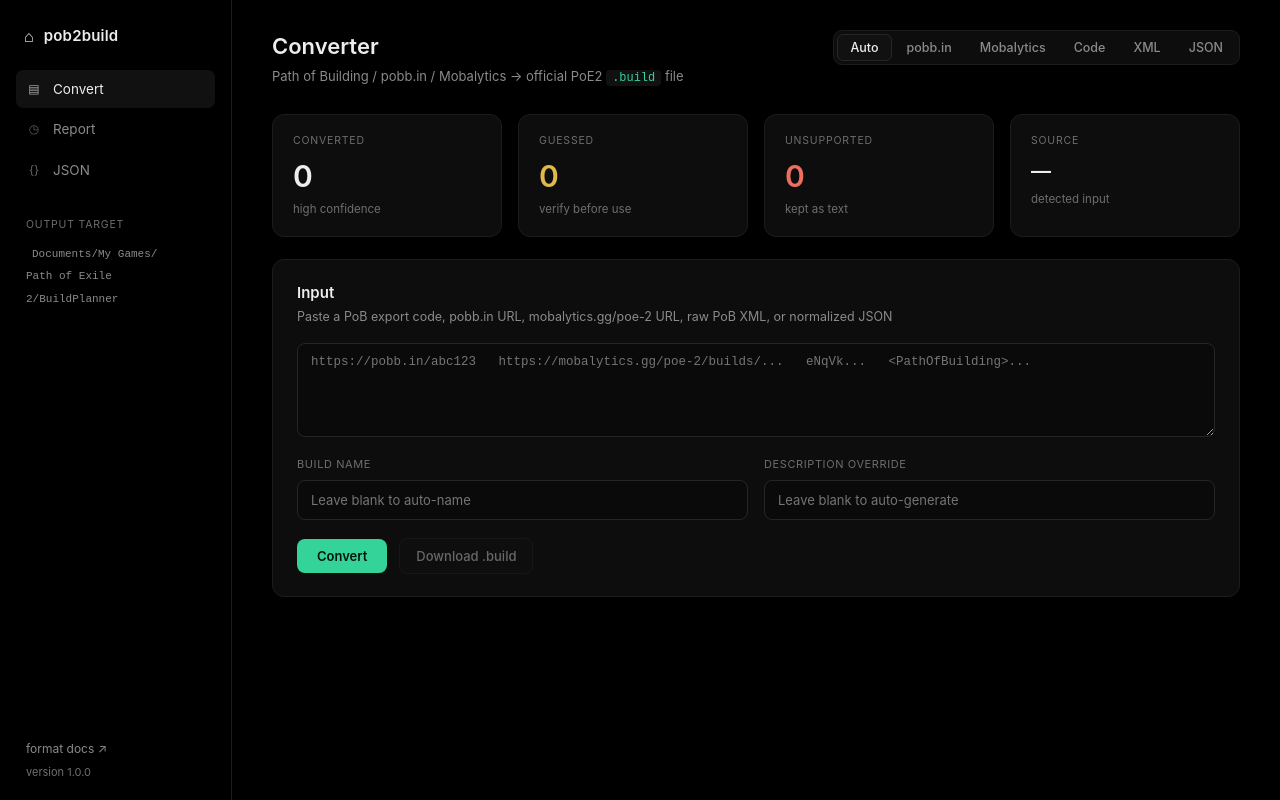
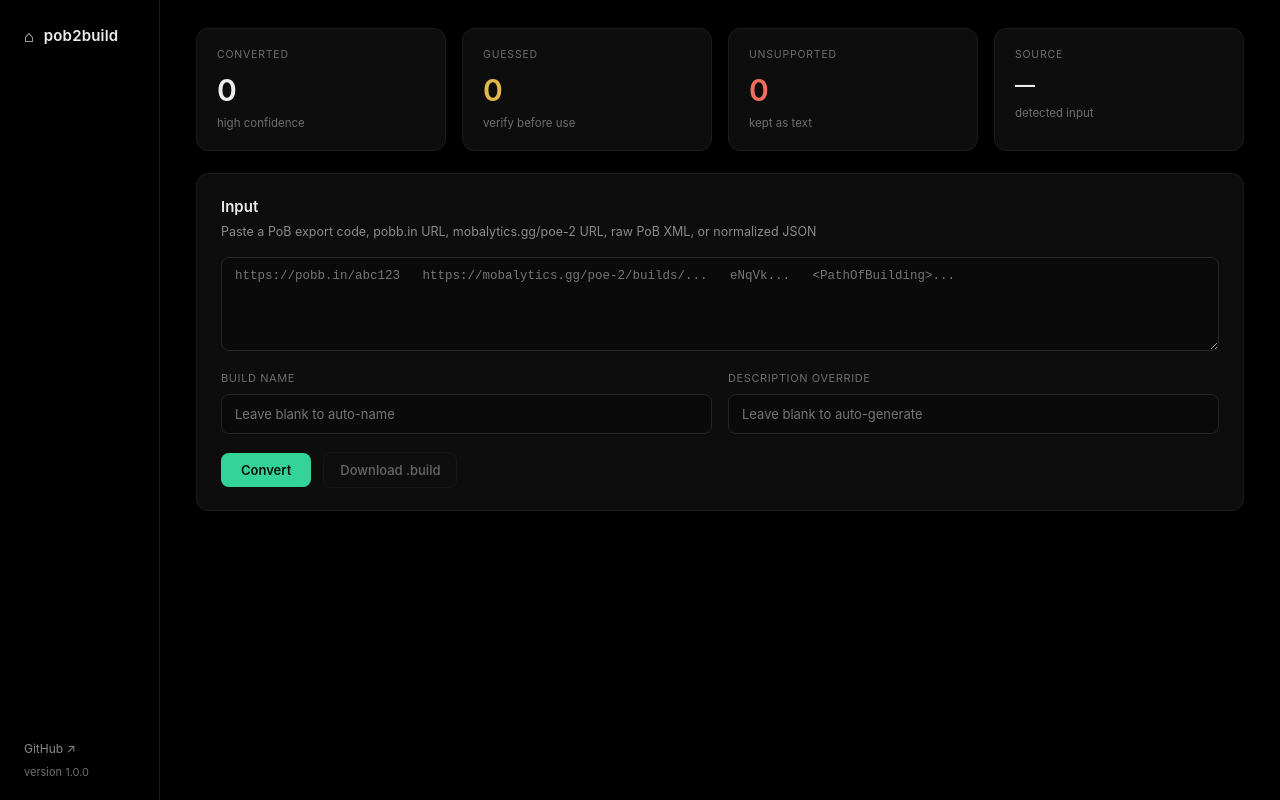
Before and after one commit to Febsho/poe2-build-converter, a website: page public/index.html in a window 1280 px wide. Drawn offline with Linux system fonts and the light colour scheme.

Commit message:
Parse item mods, update UI layout and Docker
Parse implicit and explicit item mods from PoB input and include them in converted .build output; add formatMods helper and attach mod text to buildItem.additional_text for uniques and normal items. Add debug logging for early parsed items. Simplify frontend by removing the segmented input control, sidebar nav and topbar markup/JS, update sidebar footer link to GitHub, and adjust CSS (narrower sidebar, spacing tweaks, removed segmented/topbar styles, changed mobile breakpoint). Also install curl in the Docker runtime image. Changes touch: src/pobParser.js (mod parsing + fields), src/converter.js (formatMods + use mods), public/* (HTML/JS/CSS cleanup and layout adjustments), and Dockerfile (apk add curl).

```diff
--- a/public/app.js
+++ b/public/app.js
@@ -8,25 +8,6 @@
 let inspectedInput = null;  // the input string that was last inspected
 let availableSets = null;   // { skillSets, itemSets, treeSpecs }
 
-// Segmented input-type control
-document.querySelectorAll('#kind-seg .seg').forEach((btn) => {
-  btn.addEventListener('click', () => {
-    document.querySelectorAll('#kind-seg .seg').forEach((b) => b.classList.remove('active'));
-    btn.classList.add('active');
-    selectedKind = btn.dataset.kind;
-  });
-});
-
-// Sidebar nav -> scroll + reveal
-document.querySelectorAll('.nav-item').forEach((item) => {
-  item.addEventListener('click', (e) => {
-    e.preventDefault();
-    document.querySelectorAll('.nav-item').forEach((n) => n.classList.remove('active'));
-    item.classList.add('active');
-    const el = $(item.dataset.target);
-    if (el) el.scrollIntoView({ behavior: 'smooth', block: 'start' });
-  });
-});
 
 $('convert-btn').addEventListener('click', convert);
 $('download').addEventListener('click', download);
--- a/public/index.html
+++ b/public/index.html
@@ -15,47 +15,14 @@
           <span class="brand-name">pob2build</span>
         </div>
 
-        <nav class="nav">
-          <a class="nav-item active" href="#convert" data-target="convert">
-            <span class="nav-ico">▤</span> Convert
-          </a>
-          <a class="nav-item" href="#report" data-target="report">
-            <span class="nav-ico">◷</span> Report
-          </a>
-          <a class="nav-item" href="#json" data-target="json-card">
-            <span class="nav-ico">{}</span> JSON
-          </a>
-        </nav>
-
-        <div class="side-section">
-          <div class="side-label">Output target</div>
-          <div class="side-status">
-            <code>Documents/My Games/<br />Path of Exile 2/BuildPlanner</code>
-          </div>
-        </div>
-
         <div class="sidebar-footer">
-          <a href="https://www.pathofexile.com/developer/docs/game#buildplanner" target="_blank" rel="noreferrer">format docs ↗</a>
+          <a href="https://github.com/febsho/poe2-build-converter" target="_blank" rel="noreferrer">GitHub ↗</a>
           <div class="version">version 1.0.0</div>
         </div>
       </aside>
 
       <!-- Main -->
       <main class="main">
-        <header class="topbar">
-          <div>
-            <h1>Converter</h1>
-            <p class="sub">Path of Building / pobb.in / Mobalytics → official PoE2 <code>.build</code> file</p>
-          </div>
-          <div class="segmented" id="kind-seg" role="tablist">
-            <button class="seg active" data-kind="auto">Auto</button>
-            <button class="seg" data-kind="pobbin">pobb.in</button>
-            <button class="seg" data-kind="mobalytics">Mobalytics</button>
-            <button class="seg" data-kind="pobcode">Code</button>
-            <button class="seg" data-kind="xml">XML</button>
-            <button class="seg" data-kind="json">JSON</button>
-          </div>
-        </header>
 
         <!-- Stat cards -->
         <section class="stats">
--- a/public/style.css
+++ b/public/style.css
@@ -32,7 +32,7 @@
 
 /* ---------------- Sidebar ---------------- */
 .sidebar {
-  width: 232px;
+  width: 160px;
   flex-shrink: 0;
   background: var(--bg);
   border-right: 1px solid var(--border);
@@ -48,44 +48,13 @@
   display: flex;
   align-items: center;
   gap: 10px;
-  padding: 4px 8px 22px;
+  padding: 4px 8px 0;
   font-weight: 600;
 }
 .brand-mark { color: var(--text); font-size: 16px; }
 .brand-name { font-size: 15px; letter-spacing: 0.2px; }
 
-.nav { display: flex; flex-direction: column; gap: 2px; }
-.nav-item {
-  display: flex;
-  align-items: center;
-  gap: 11px;
-  padding: 9px 10px;
-  border-radius: 7px;
-  color: var(--muted-2);
-  text-decoration: none;
-  font-size: 13.5px;
-  transition: background 0.12s ease, color 0.12s ease;
-}
-.nav-item:hover { background: var(--panel-2); color: var(--text); }
-.nav-item.active { background: var(--panel-2); color: var(--text); }
-.nav-ico { width: 16px; text-align: center; opacity: 0.7; font-size: 12px; }
-
-.side-section { margin-top: 28px; padding: 0 10px; }
-.side-label {
-  text-transform: uppercase;
-  font-size: 10.5px;
-  letter-spacing: 0.8px;
-  color: var(--muted);
-  margin-bottom: 8px;
-}
-.side-status code {
-  font-size: 11px;
-  color: var(--muted-2);
-  background: none;
-  line-height: 1.6;
-}
-
-.sidebar-footer { margin-top: auto; padding: 0 10px; font-size: 12px; }
+.sidebar-footer { margin-top: auto; padding: 0 8px; font-size: 12px; }
 .sidebar-footer a { color: var(--muted-2); text-decoration: none; }
 .sidebar-footer a:hover { color: var(--accent); }
 .sidebar-footer .version { color: var(--muted); margin-top: 6px; font-size: 11px; }
@@ -94,41 +63,9 @@
 .main {
   flex: 1;
   min-width: 0;
-  padding: 30px 40px 60px;
+  padding: 28px 36px 60px;
   max-width: 1200px;
 }
-
-.topbar {
-  display: flex;
-  justify-content: space-between;
-  align-items: flex-start;
-  margin-bottom: 26px;
-}
-.topbar h1 { margin: 0; font-size: 22px; font-weight: 600; }
-.sub { color: var(--muted-2); margin: 4px 0 0; font-size: 13px; }
-
-/* Segmented control */
-.segmented {
-  display: inline-flex;
-  background: var(--panel);
-  border: 1px solid var(--border);
-  border-radius: 9px;
-  padding: 3px;
-  gap: 2px;
-}
-.seg {
-  background: none;
-  border: none;
-  color: var(--muted-2);
-  padding: 6px 13px;
-  border-radius: 6px;
-  font-size: 12.5px;
-  cursor: pointer;
-  font-family: inherit;
-  transition: background 0.12s ease, color 0.12s ease;
-}
-.seg:hover { color: var(--text); }
-.seg.active { background: var(--panel-2); color: var(--text); border: 1px solid var(--border-2); padding: 5px 12px; }
 
 /* Stat cards */
 .stats {
@@ -364,10 +301,9 @@
 ::-webkit-scrollbar-thumb { background: var(--border-2); border-radius: 5px; }
 ::-webkit-scrollbar-thumb:hover { background: #333; }
 
-@media (max-width: 900px) {
+@media (max-width: 700px) {
   .sidebar { display: none; }
-  .main { padding: 22px; }
+  .main { padding: 18px; }
   .stats { grid-template-columns: repeat(2, 1fr); }
   .report-grid { grid-template-columns: 1fr; }
-  .topbar { flex-direction: column; gap: 14px; }
 }
```
Also changed, not shown: src/converter.js (+11 -1 lines), src/pobParser.js (+38 -1 lines), 1 other file.
